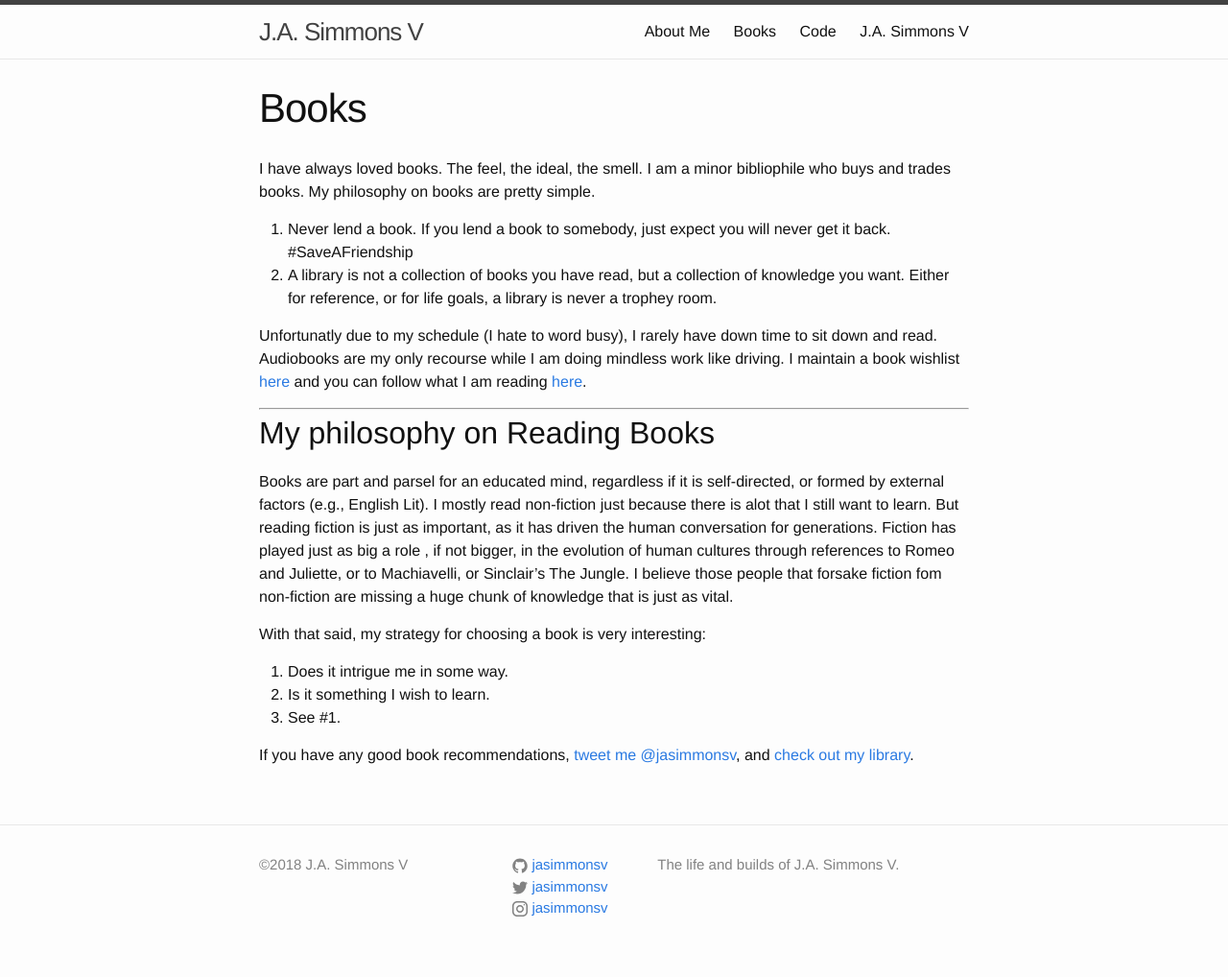
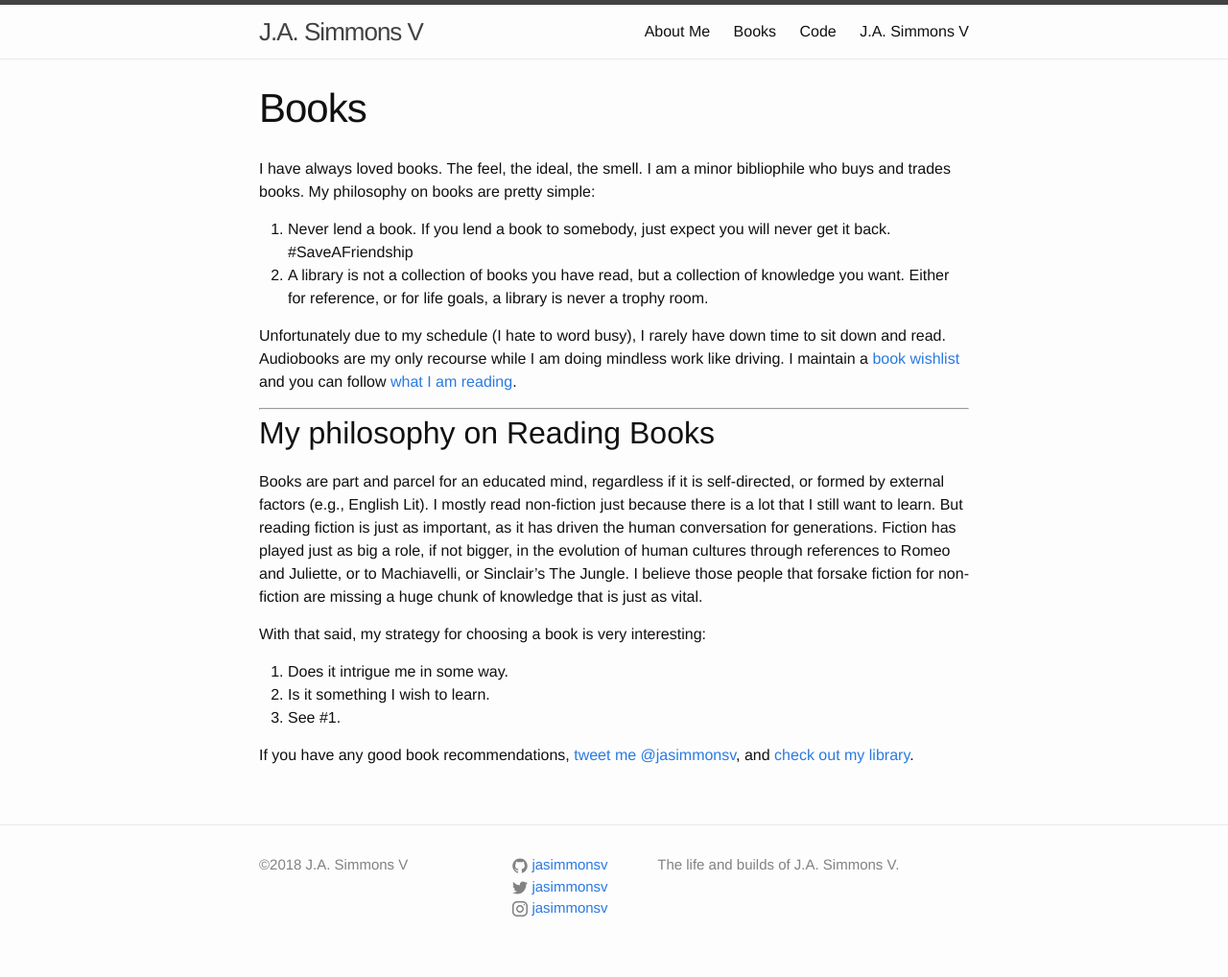
Before and after one commit to jasimmonsv/jasimmonsv.github.io, a Jekyll site: the page built from books.md, in a window 1280 px wide. Shown: the whole page at 96% size. Built offline with Jekyll 4.4.1, drawn with Linux system fonts in a browser that asks for light colours.

Commit message:
Fix grammer error in about.md; fix misspellings in books.md;

```diff
--- a/books.md
+++ b/books.md
@@ -4,17 +4,17 @@ title: Books
 permalink: /books/
 ---
 I have always loved books. The feel, the ideal, the smell. I am a minor bibliophile who buys and trades books.
-My philosophy on books are pretty simple.
+My philosophy on books are pretty simple:
 
 1. Never lend a book. If you lend a book to somebody, just expect you will never get it back. #SaveAFriendship
-2. A library is not a collection of books you have read, but a collection of knowledge you want. Either for reference, or for life goals, a library is never a trophey room.
+2. A library is not a collection of books you have read, but a collection of knowledge you want. Either for reference, or for life goals, a library is never a trophy room.
 
-Unfortunatly due to my schedule (I hate to word busy), I rarely have down time to sit down and read. Audiobooks are my only recourse while I am doing mindless work like driving. I maintain a book wishlist [here](https://www.amazon.com/hz/wishlist/ls/2HYGX5EGMFVPR) and you can follow what I am reading [here](https://www.goodreads.com/review/list/2784493-j-a?shelf=currently-reading).
+Unfortunately due to my schedule (I hate to word busy), I rarely have down time to sit down and read. Audiobooks are my only recourse while I am doing mindless work like driving. I maintain a [book wishlist](https://www.amazon.com/hz/wishlist/ls/2HYGX5EGMFVPR) and you can follow [what I am reading](https://www.goodreads.com/review/list/2784493-j-a?shelf=currently-reading).
 
 * * *
 
 ## My philosophy on Reading Books
-Books are part and parsel for an educated mind, regardless if it is self-directed, or formed by external factors (e.g., English Lit). I mostly read non-fiction just because there is alot that I still want to learn. But reading fiction is just as important, as it has driven the human conversation for generations. Fiction has played just as big a role , if not bigger, in the evolution of human cultures through references to Romeo and Juliette, or to Machiavelli, or Sinclair's The Jungle. I believe those people that forsake fiction fom non-fiction are missing a huge chunk of knowledge that is just as vital.
+Books are part and parcel for an educated mind, regardless if it is self-directed, or formed by external factors (e.g., English Lit). I mostly read non-fiction just because there is a lot that I still want to learn. But reading fiction is just as important, as it has driven the human conversation for generations. Fiction has played just as big a role, if not bigger, in the evolution of human cultures through references to Romeo and Juliette, or to Machiavelli, or Sinclair's The Jungle. I believe those people that forsake fiction for non-fiction are missing a huge chunk of knowledge that is just as vital.
 
 With that said, my strategy for choosing a book is very interesting:
 
```
Also changed, not shown: about.md (+6 -3 lines).
